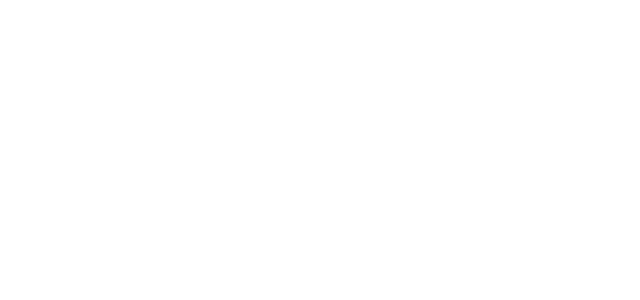
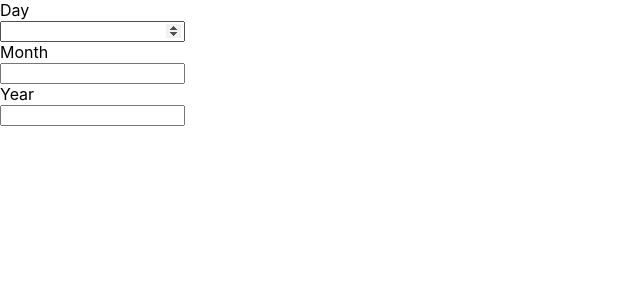
Before and after one commit to steven-mpawulo/age-calculator, a React (Create React App) app: page / in a window 1280 px wide. Shown: the top 300 px of the page, without its empty margins (0-640 px from the left). Built offline with nearby package versions, Linux system fonts and the light colour scheme.

Commit message:
works on html for various inputs

```diff
--- a/src/components/AgeCalculator.js
+++ b/src/components/AgeCalculator.js
@@ -4,7 +4,20 @@
   return (
     <div className="main-container">
         <div className="age-card-container">
-            <div className="upper-container"></div>
+            <div className="upper-container">
+                <div className="day-container">
+                <label htmlFor="day">Day</label> <br />
+                <input type="number" id='day' name='day'/>
+                </div>
+               <div className="month-container">
+               <label htmlFor="month">Month</label> <br />
+                <input type="number" id='month' name='month'/>
+               </div>
+                <div className="year-container">
+                <label htmlFor="year">Year</label> <br />
+                <input type="number" id='year' name='year'/>
+                </div>
+            </div>
             <div className="middle-container"></div>
             <div className="lower-container"></div>
         </div>
```
